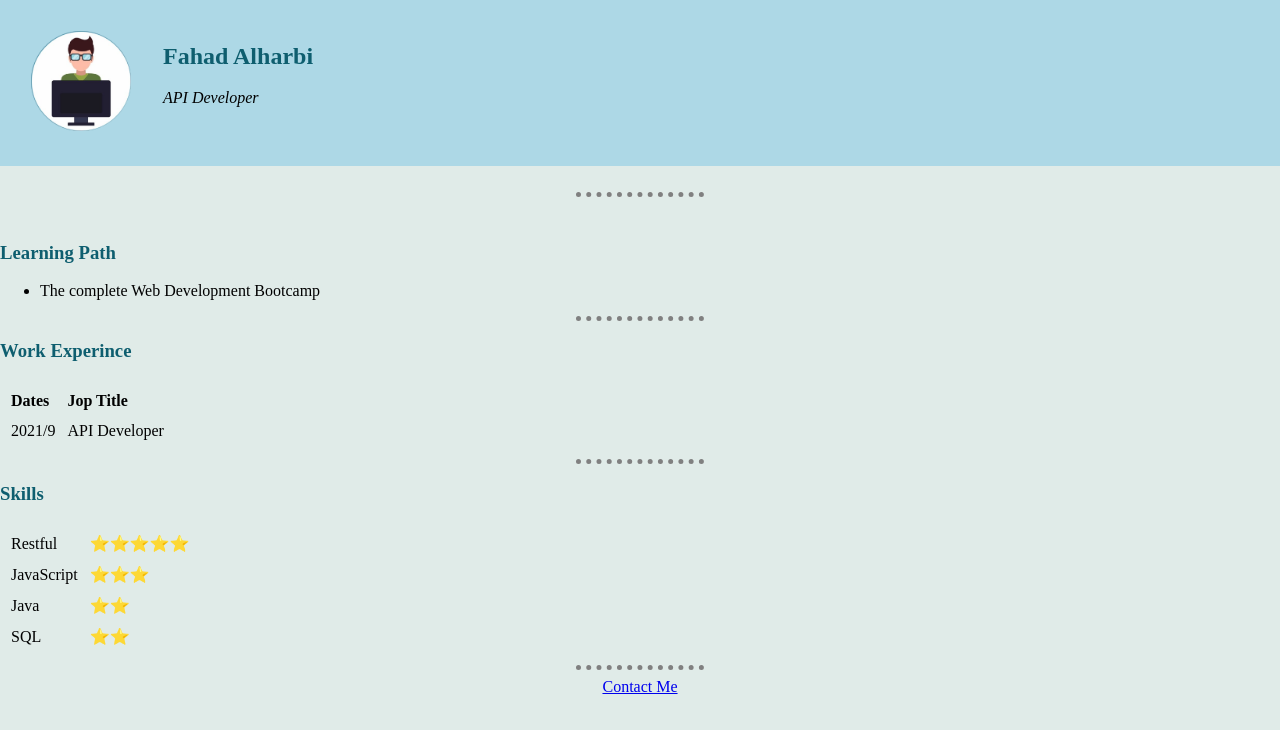
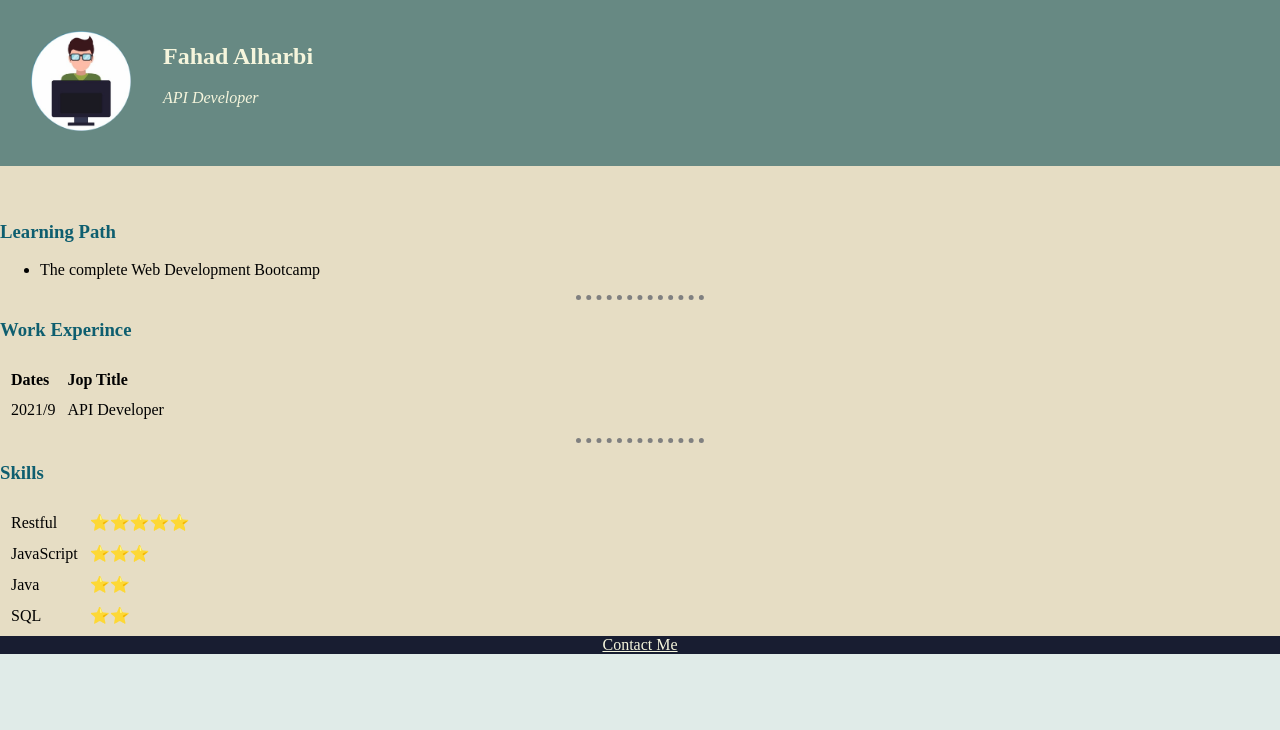
Before and after one commit to ifahd-98/udemyBootcamp, a plain HTML site: page index.html in a window 1280 px wide. Drawn offline with Linux system fonts and the light colour scheme.

Commit message:
Add #icon-png

```diff
--- a/css/styles.css
+++ b/css/styles.css
@@ -21,11 +21,27 @@ hr{
     border-width: 5px;
     width: 10%;
 }
-.transistion {
+.top-container {
     max-width: initial;
     height: auto;
     margin:0 ;
     position: relative;
     z-index: 990;
-    background-color: lightblue;
+    background-color: #678983;
 }
+.middle-container {
+    max-width: initial;
+    height: auto;
+    margin:0 ;
+    position: relative;
+    z-index: 990;
+    background-color: #E6DDC4;
+}
+.bottom-container {
+    max-width: initial;
+    height: auto;
+    margin:0 ;
+    position: relative;
+    z-index: 990;
+    background-color: #181D31;
+}
--- a/index.html
+++ b/index.html
@@ -1,26 +1,26 @@
 <!DOCTYPE html>
 <html lang="ar">
-    <header>
+    <head>
     <meta charset="UTF-8">
     <meta name="viewport" content="width=device-width, initial-scale=1" />
     <title>Fahad</title>
+    <link rel="icon" type="image/png" href="images/ffa3090-modified.png">
 <link rel="stylesheet" href="css/styles.css">
-<link rel="icon" href="favicon.ico">
 </head>
 <body>
-    <div class="transistion">
+    <div class="top-container">
     <table cellspacing="30">
         <tr>
             <td><img src="images/ffa3090-modified.png" alt="Twitter" height="100px" width="100px" ></td>
-            <td> <h2>Fahad Alharbi</h2><p><em> API Developer</em></p></td>
+                <td> <h2 style="color: beige;">Fahad Alharbi</h2>
+                <p><em style="color: beige;"> API Developer</em></p>
+                </td>
         </tr>
     </table>
     </div>
     <body>
-
+        <div class="middle-container" >
             <br>
-            <hr>
-            <!-- <textarea name="Quantity" id="1" cols="3" rows="1" placeholder="Enter The Quantity"></textarea> -->
             <br>
         <h3>Learning Path</h3>
         <ul>
@@ -58,12 +58,13 @@
     <td>⭐️⭐️</td>
     </tr>
     </table>
-
-        <hr>
+    </div>
+    <div class="bottom-container">
+        <!-- <hr> -->
         <center>
 
-            <a href="ContactMe.html">Contact Me</a>
+            <a href="ContactMe.html" style="color: beige;">Contact Me</a>
         </center>
+    </div>
 </body>
-</header>
 </html>
```
